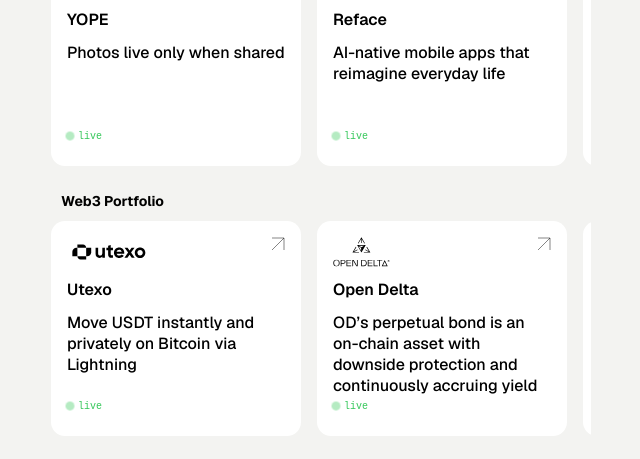
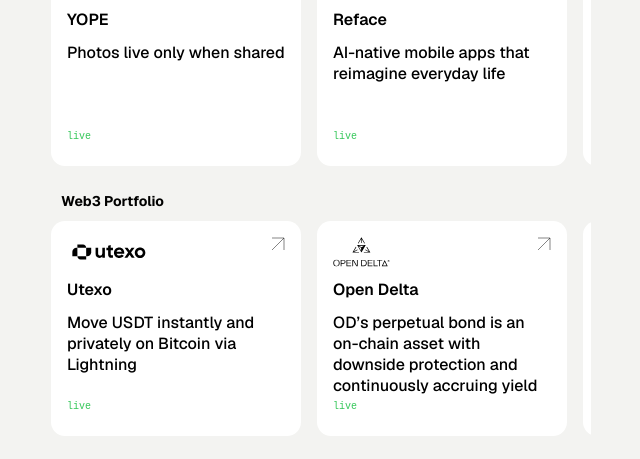
Before and after one commit to drozdorus/drozdorus.com, a plain HTML site: page index.html in a window 1280 px wide. Shown: the part 1330-1789 px from the top of the page, 319-959 px from the left. Drawn offline with Linux system fonts and the light colour scheme.

Commit message:
Remove the pulsing dot next to "Live"
Owner review: back to the plain green "live" label as on main. Drops the
<span class="slider__status-dot"> markup from all 7 live cards on both
pages and the dot/keyframe CSS; the underlying .slider__status--live
color:#34c759 rule is untouched.

```diff
--- a/css/main.css
+++ b/css/main.css
@@ -273,14 +273,3 @@ svg, img[src$=".svg"] {
   .carousel__arrow--prev:not(:disabled):hover{transform:scaleX(-1) translateX(2px)}
   .carousel__arrow--next:not(:disabled):hover{transform:translateX(2px)}
 }
-
-/* Pulsing dot next to the "Live" status label */
-.slider__status--live{display:inline-flex;align-items:center;gap:5px}
-.slider__status-dot{width:6px;height:6px;border-radius:50%;background:currentColor;display:inline-block}
-@media (prefers-reduced-motion:no-preference){
-  .slider__status-dot{animation:status-pulse 1.8s ease-in-out infinite}
-}
-@keyframes status-pulse{
-  0%,100%{opacity:1;transform:scale(1)}
-  50%{opacity:.35;transform:scale(1.5)}
-}
--- a/index.html
+++ b/index.html
@@ -272,7 +272,7 @@
                     <img src="img/i6.svg" alt="YOPE logo" class="slider__icon">
                     <p class="slider__name">YOPE</p>
                     <p class="slider__info">Photos live only when shared</p>
-                    <p class="slider__status slider__status--live"><span class="slider__status-dot" aria-hidden="true"></span>live</p>
+                    <p class="slider__status slider__status--live">live</p>
                 </a>
             </li>
             <li class="slider__item">
@@ -280,7 +280,7 @@
                     <img src="img/i1.svg" alt="Reface logo" class="slider__icon">
                     <p class="slider__name">Reface</p>
                     <p class="slider__info">AI-native mobile apps that reimagine everyday life</p>
-                    <p class="slider__status slider__status--live"><span class="slider__status-dot" aria-hidden="true"></span>live</p>
+                    <p class="slider__status slider__status--live">live</p>
                 </a>
             </li>
             <li class="slider__item">
@@ -288,7 +288,7 @@
                     <img src="img/i2.svg" alt="OneNotary logo" class="slider__icon">
                     <p class="slider__name">OneNotary</p>
                     <p class="slider__info">24/7 online notarization — legal, fast, secure</p>
-                    <p class="slider__status slider__status--live"><span class="slider__status-dot" aria-hidden="true"></span>live</p>
+                    <p class="slider__status slider__status--live">live</p>
                 </a>
             </li>
             <li class="slider__item">
@@ -296,7 +296,7 @@
                     <img src="img/dr.svg" alt="DeckRobot logo" class="slider__icon">
                     <p class="slider__name">DeckRobot</p>
                     <p class="slider__info">Get your branded slides in one click with AI</p>
-                    <p class="slider__status slider__status--live"><span class="slider__status-dot" aria-hidden="true"></span>live</p>
+                    <p class="slider__status slider__status--live">live</p>
                 </a>
             </li>
             <li class="slider__item">
@@ -304,7 +304,7 @@
                     <img src="img/pi.svg" alt="Pibox logo" class="slider__icon">
                     <p class="slider__name">Pibox</p>
                     <p class="slider__info">Finalize your audio and video projects faster than ever</p>
-                    <p class="slider__status slider__status--live"><span class="slider__status-dot" aria-hidden="true"></span>live</p>
+                    <p class="slider__status slider__status--live">live</p>
                 </a>
             </li>
             <li class="slider__item slider__item--inactive">
@@ -333,7 +333,7 @@
                     <img src="img/utexo.svg" alt="Utexo logo" class="slider__icon">
                     <p class="slider__name">Utexo</p>
                     <p class="slider__info">Move USDT instantly and privately on Bitcoin via Lightning</p>
-                    <p class="slider__status slider__status--live"><span class="slider__status-dot" aria-hidden="true"></span>live</p>
+                    <p class="slider__status slider__status--live">live</p>
                 </a>
             </li>
             <li class="slider__item">
@@ -341,7 +341,7 @@
                     <img src="img/i4.svg" alt="Open Delta logo" class="slider__icon">
                     <p class="slider__name">Open Delta</p>
                     <p class="slider__info">OD’s perpetual bond is an on-chain asset with downside protection and continuously accruing yield</p>
-                    <p class="slider__status slider__status--live"><span class="slider__status-dot" aria-hidden="true"></span>live</p>
+                    <p class="slider__status slider__status--live">live</p>
                 </a>
             </li>
             <li class="slider__item slider__item--inactive">
```
Also changed, not shown: ua/index.html (+7 -7 lines).
